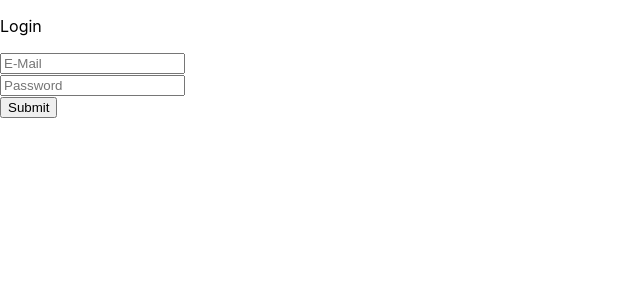
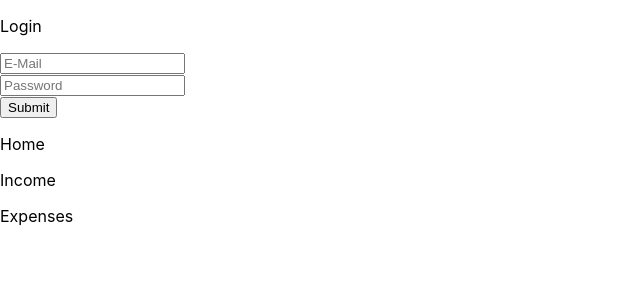
Before and after one commit to Aviakubo/frontend-fin-team-six, a React (Create React App) app: page / in a window 1280 px wide. Shown: the top 300 px of the page, without its empty margins (0-640 px from the left). Built offline with nearby package versions, Linux system fonts and the light colour scheme.

Commit message:
added babel, eslint, and bundler

```diff
--- a/package.json
+++ b/package.json
@@ -6,6 +6,9 @@
     "@testing-library/jest-dom": "^5.16.2",
     "@testing-library/react": "^12.1.2",
     "@testing-library/user-event": "^13.5.0",
+    "babel": "^6.23.0",
+    "bundler": "^0.8.0",
+    "eslint": "^8.9.0",
     "react": "^17.0.2",
     "react-dom": "^17.0.2",
     "react-scripts": "5.0.0",
--- a/src/App.js
+++ b/src/App.js
@@ -5,7 +5,10 @@ import Login from './components/Login';
 
 function App() {
   return (
+    <>
     <Login />
+    <Home />
+    </>
   );
 }
 
```
Also changed, not shown: 1 other file (tests, documents, lock files or other folders).
